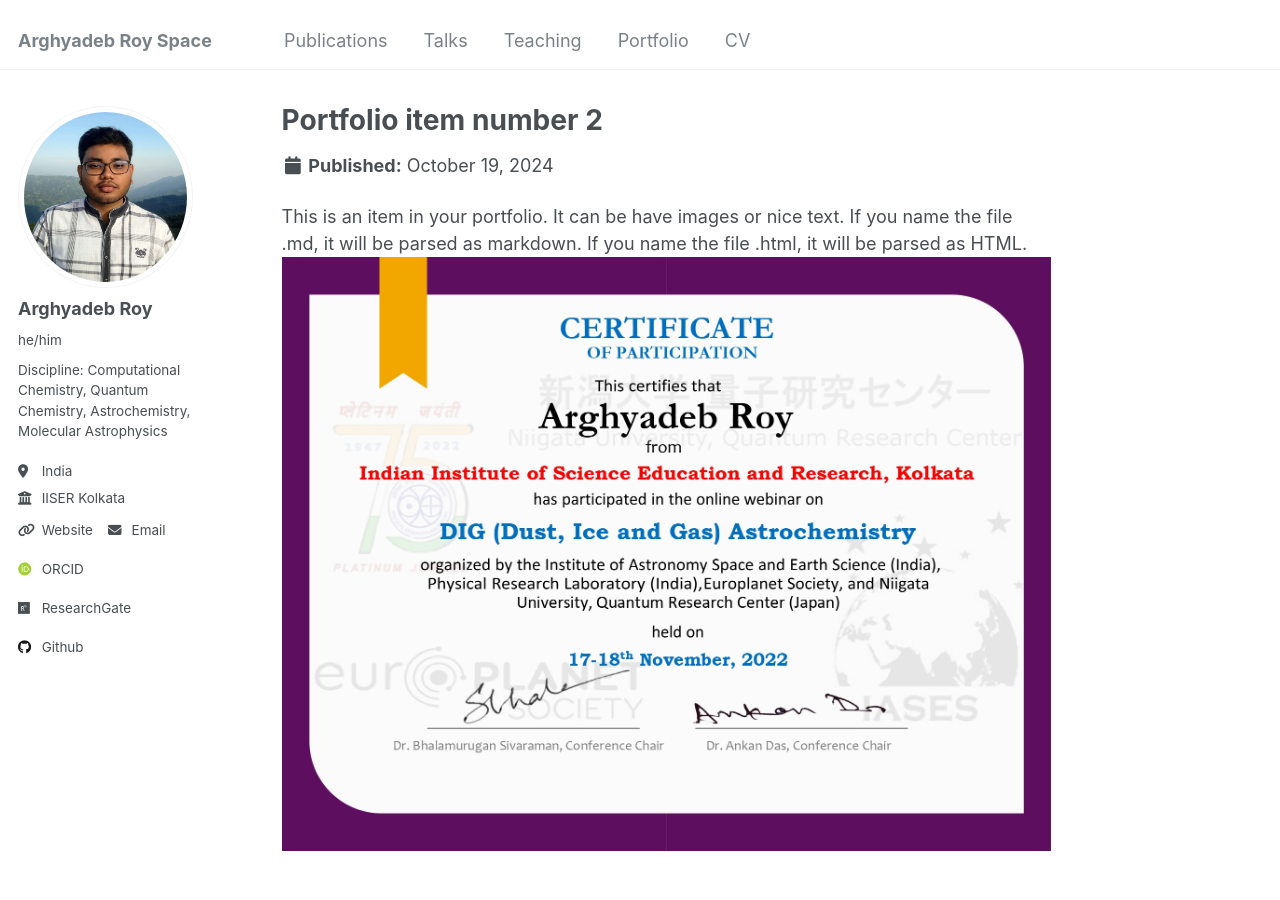
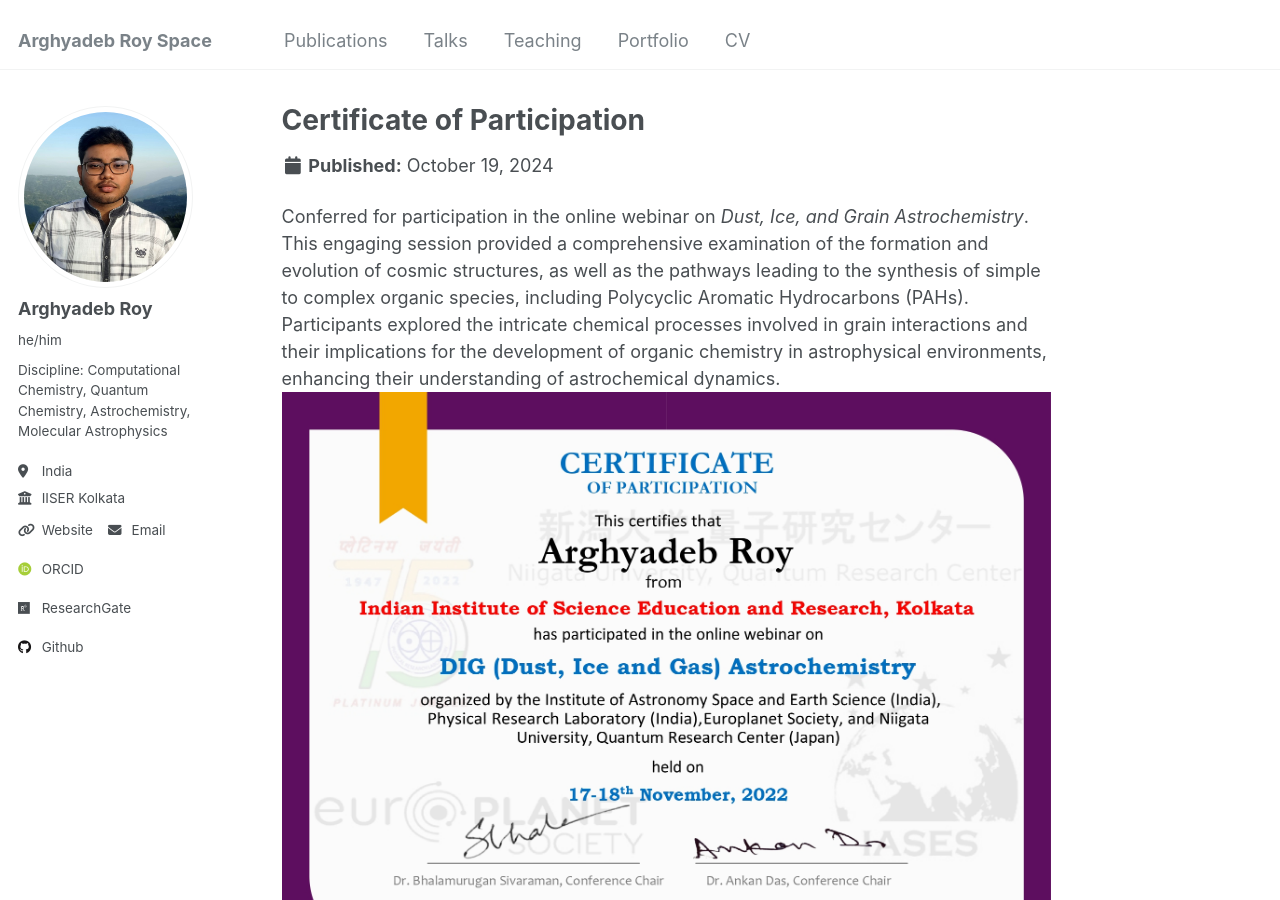
Before and after one commit to arghyadebroy/arghyadebroy.github.io, a Jekyll site: the page built from _portfolio/portfolio-4.md, in a window 1280 px wide and 900 px high. Built offline with Jekyll 4.4.1, drawn with Linux system fonts in a browser that asks for light colours; some web fonts are replaced.

Commit message:
Update portfolio-4.md

```diff
--- a/_portfolio/portfolio-4.md
+++ b/_portfolio/portfolio-4.md
@@ -1,8 +1,8 @@
 ---
-title: "Portfolio item number 2"
-excerpt: "Short description of portfolio item number 2 <br/><img src='/images/Arghyadeb Roy-1_page-0001.jpg'>"
+title: "Certificate of Participation"
+excerpt: "Conferred for participation in the online webinar on *Dust, Ice, and Grain Astrochemistry*. This engaging session provided a comprehensive examination of the formation and evolution of cosmic structures, as well as the pathways leading to the synthesis of simple to complex organic species, including Polycyclic Aromatic Hydrocarbons (PAHs). Participants explored the intricate chemical processes involved in grain interactions and their implications for the development of organic chemistry in astrophysical environments, enhancing their understanding of astrochemical dynamics. <br/><img src='/images/Arghyadeb Roy-1_page-0001.jpg'>"
 collection: portfolio
 ---
 
-This is an item in your portfolio. It can be have images or nice text. If you name the file .md, it will be parsed as markdown. If you name the file .html, it will be parsed as HTML.
+Conferred for participation in the online webinar on *Dust, Ice, and Grain Astrochemistry*. This engaging session provided a comprehensive examination of the formation and evolution of cosmic structures, as well as the pathways leading to the synthesis of simple to complex organic species, including Polycyclic Aromatic Hydrocarbons (PAHs). Participants explored the intricate chemical processes involved in grain interactions and their implications for the development of organic chemistry in astrophysical environments, enhancing their understanding of astrochemical dynamics.
 <br/><img src='/images/Arghyadeb Roy-1_page-0001.jpg'>
```
